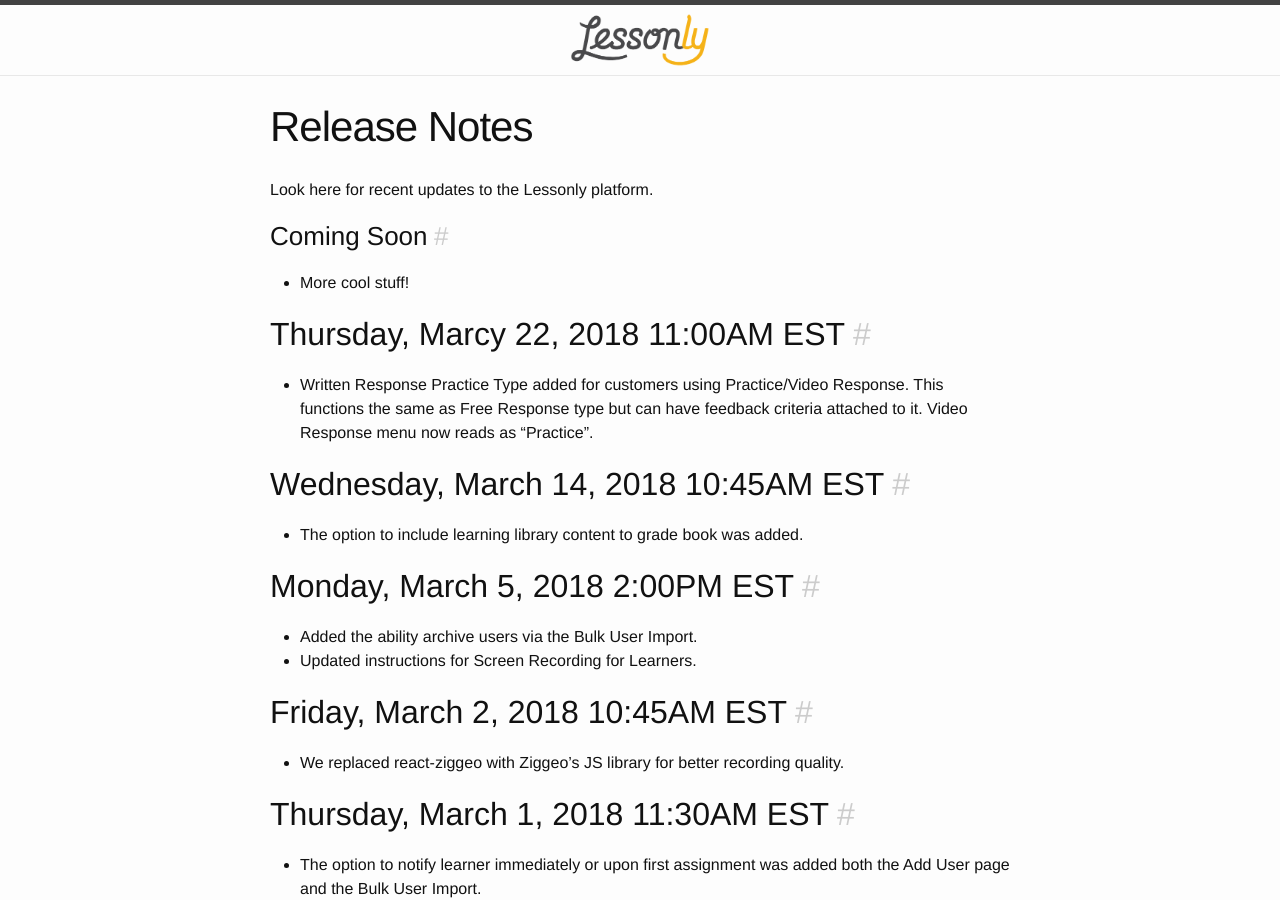
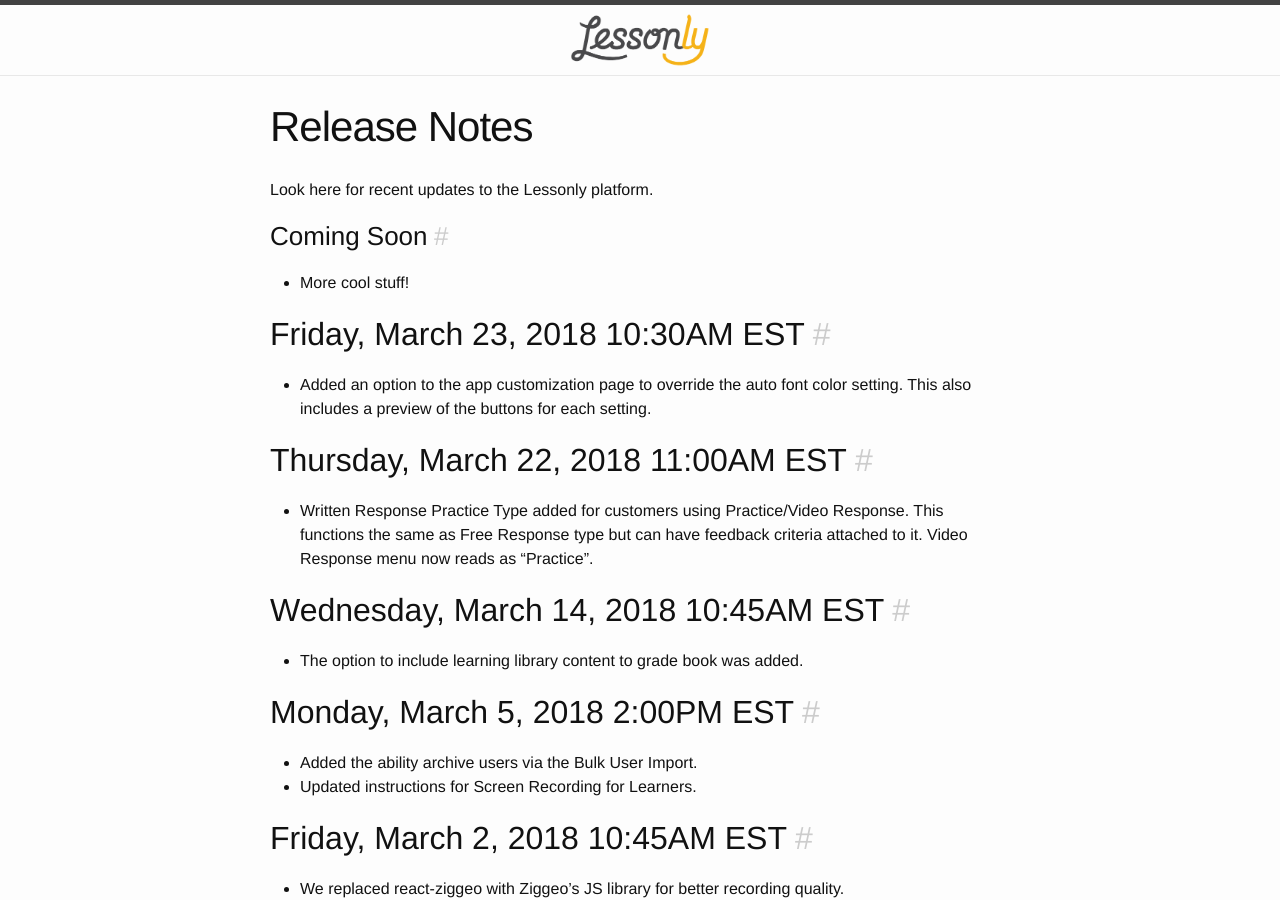
Before and after one commit to isabella232/lessonly.github.io, a Jekyll site: the page built from release-notes.md, in a window 1280 px wide and 900 px high. Built offline with Jekyll 4.4.1, drawn with Linux system fonts in a browser that asks for light colours.

Commit message:
Update release-notes.md

```diff
--- a/release-notes.md
+++ b/release-notes.md
@@ -8,7 +8,10 @@
 ### Coming Soon
 - More cool stuff!
 
-## Thursday, Marcy 22, 2018 11:00AM EST
+## Friday, March 23, 2018 10:30AM EST
+- Added an option to the app customization page to override the auto font color setting. This also includes a preview of the buttons for each setting.
+
+## Thursday, March 22, 2018 11:00AM EST
 - Written Response Practice Type added for customers using Practice/Video Response. This functions the same as Free Response type but can have feedback criteria attached to it. Video Response menu now reads as "Practice".
 
 ## Wednesday, March 14, 2018 10:45AM EST
```
